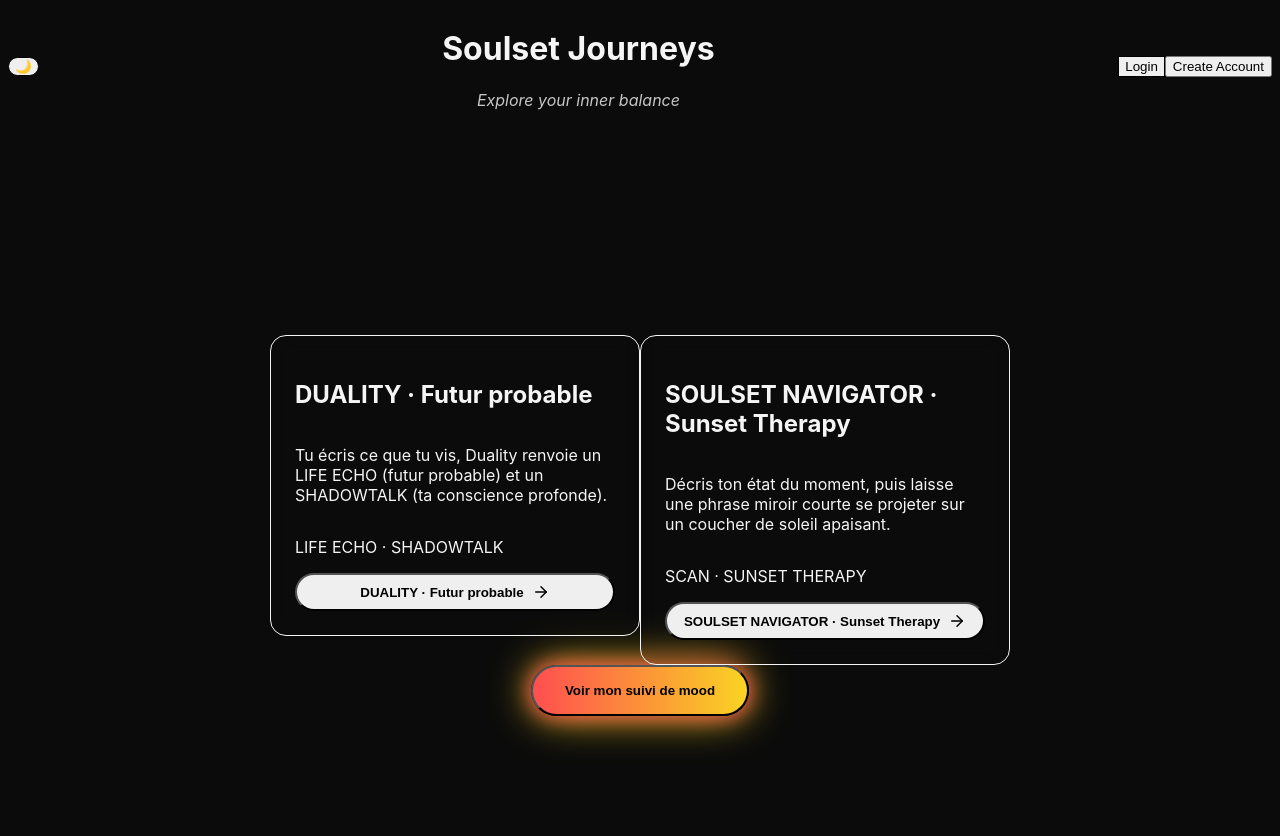
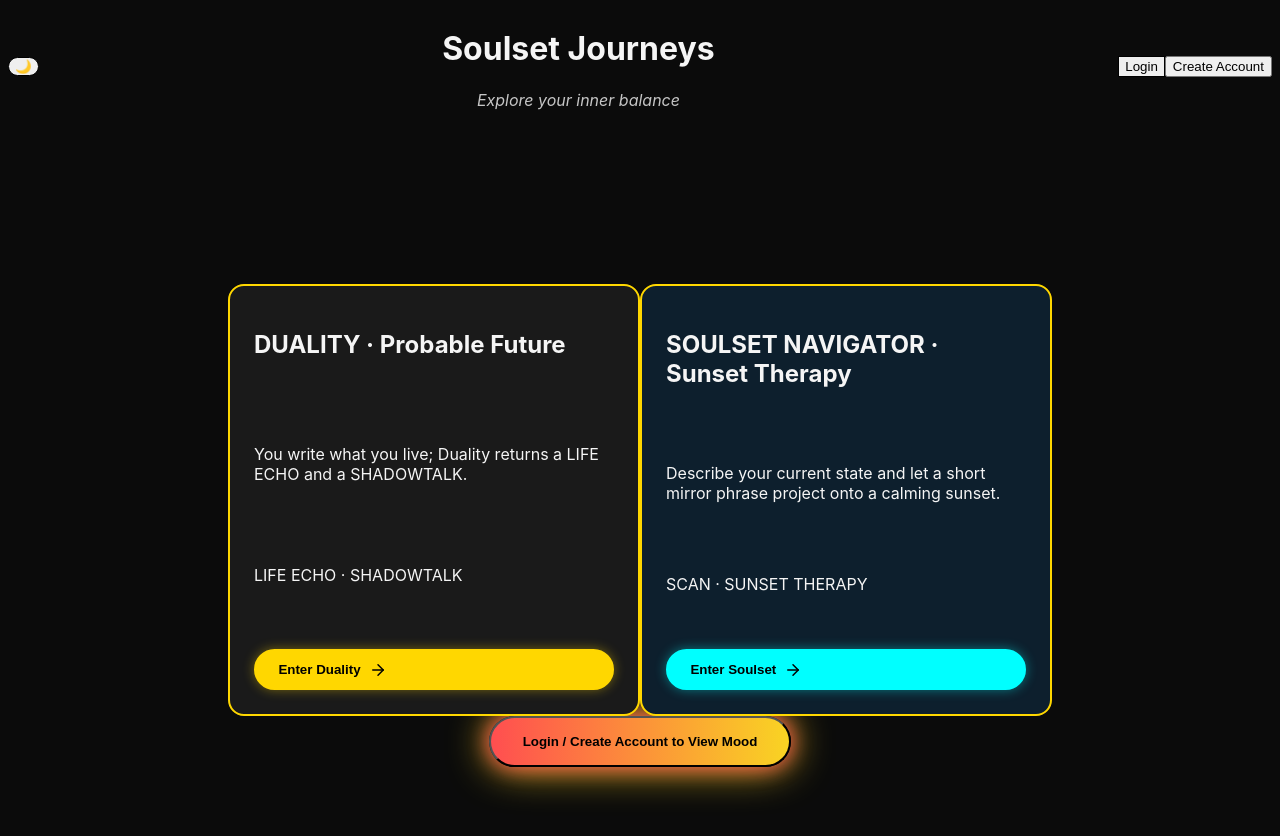
Before and after one commit to InstaMagicGen/Duality, a Next.js app: page / in a window 1280 px wide. Shown: the top 836 px of the page. Built offline with nearby package versions, Linux system fonts and the light colour scheme.

Commit message:
Refactor UI: premium buttons, unified card sizing, spacing, conditional mood button, auto-lang

```diff
--- a/app/globals.css
+++ b/app/globals.css
@@ -2,15 +2,15 @@
 @tailwind components;
 @tailwind utilities;
 
-/* Variables couleurs premium */
+/* Variables premium */
 :root {
   --color-bg: #0b0b0b;
   --color-text: #f5f5f5;
   --color-gold: #FFD700;
   --color-duality-bg: #1a1a1a;
-  --color-duality-glow: #FFD700;
   --color-soulset-bg: #0d1f2d;
-  --color-soulset-glow: #00ffff;
+  --shadow-gold: 0 0 12px rgba(255, 215, 0, .4);
+  --shadow-cyan: 0 0 12px rgba(0, 255, 255, .4);
 }
 
 /* Body global */
@@ -20,67 +20,89 @@ body {
   font-family: 'Inter', sans-serif;
 }
 
-/* Glow effects */
-.glow-yellow {
-  box-shadow: 0 0 15px var(--color-duality-glow), 0 0 30px var(--color-duality-glow)/50;
+/* Header buttons style */
+.header-btn {
+  padding: 0.6rem 1.2rem;
+  border-radius: 9999px;
+  font-weight: 600;
+  border: 2px solid var(--color-gold);
+  background: transparent;
+  color: var(--color-text);
+  transition: all 0.3s ease;
 }
-.glow-cyan {
-  box-shadow: 0 0 15px var(--color-soulset-glow), 0 0 30px var(--color-soulset-glow)/50;
+.header-btn:hover {
+  background: var(--color-gold);
+  color: #000;
+  box-shadow: var(--shadow-gold);
 }
 
-/* Header buttons */
-.header-btn {
-  padding: 0.5rem 1rem;
-  border-radius: 9999px;
-  font-weight: 500;
-  transition: all 0.3s ease;
-}
-
-.theme-btn {
-  background-color: transparent;
-  border: 2px solid var(--color-text);
-}
-
-.login-btn {
-  background-color: #1f2937;
-  color: var(--color-text);
-}
-
-.signup-btn {
-  background-color: #4b5563;
-  color: var(--color-text);
-}
-
-/* App cards */
+/* Boxes unifiées */
 .app-card {
+  width: 360px; /* même taille */
+  min-height: 380px;
   border-radius: 1rem;
   padding: 1.5rem;
-  max-width: 320px;
-  flex: 1;
   display: flex;
   flex-direction: column;
   justify-content: space-between;
   backdrop-filter: blur(8px);
+  border: 2px solid var(--color-gold);
+  transition: transform .3s ease, box-shadow .3s ease;
+}
+.app-card:hover {
+  transform: translateY(-4px);
+  box-shadow: var(--shadow-gold);
 }
 
+/* Couleurs des cartes */
+.duality-card {
+  background: var(--color-duality-bg);
+}
+.soulset-card {
+  background: var(--color-soulset-bg);
+}
+
+/* Boutons des cards */
 .app-btn {
-  padding: 0.5rem 1rem;
+  padding: .6rem 1.4rem;
   border-radius: 9999px;
-  font-weight: bold;
+  font-weight: 700;
   display: flex;
   align-items: center;
-  justify-content: center;
-  gap: 0.5rem;
+  gap: .5rem;
   cursor: pointer;
-  transition: all 0.3s ease;
+  border: 2px solid var(--color-text);
+  transition: all .3s ease;
+}
+.app-btn:hover {
+  transform: translateY(-2px);
 }
 
+/* Bouton Duality */
+.btn-duality {
+  background: var(--color-gold);
+  color: #000;
+  border-color: var(--color-gold);
+  box-shadow: var(--shadow-gold);
+}
+/* Bouton Soulset */
+.btn-soulset {
+  background: cyan;
+  color: #000;
+  border-color: cyan;
+  box-shadow: var(--shadow-cyan);
+}
+
+/* Footer button */
 .footer-btn {
   padding: 1rem 2rem;
   border-radius: 2rem;
-  font-weight: bold;
+  font-weight: 700;
   background: linear-gradient(to right, #ff4e50, #f9d423);
   color: #000;
   box-shadow: 0 0 20px #ff4e50, 0 0 40px #f9d423;
-  transition: all 0.3s ease;
+  transition: all .3s ease;
 }
+.footer-btn:hover {
+  transform: scale(1.05);
+}
--- a/app/page.tsx
+++ b/app/page.tsx
@@ -1,4 +1,4 @@
-'use client'
+'use client';
 
 import { useEffect, useState } from 'react';
 import { useRouter } from 'next/navigation';
@@ -9,49 +9,60 @@ type Lang = 'en' | 'fr' | 'ar';
 const translations: Record<Lang, any> = {
   en: {
     duality: {
-      title: 'DUALITY · Futur probable',
-      desc: 'Tu écris ce que tu vis, Duality renvoie un LIFE ECHO (futur probable) et un SHADOWTALK (ta conscience profonde).',
-      tags: 'LIFE ECHO · SHADOWTALK'
+      title: 'DUALITY · Probable Future',
+      desc: 'You write what you live; Duality returns a LIFE ECHO and a SHADOWTALK.',
+      tags: 'LIFE ECHO · SHADOWTALK',
+      button: 'Enter Duality',
     },
     soulset: {
       title: 'SOULSET NAVIGATOR · Sunset Therapy',
-      desc: 'Décris ton état du moment, puis laisse une phrase miroir courte se projeter sur un coucher de soleil apaisant.',
-      tags: 'SCAN · SUNSET THERAPY'
+      desc: 'Describe your current state and let a short mirror phrase project onto a calming sunset.',
+      tags: 'SCAN · SUNSET THERAPY',
+      button: 'Enter Soulset',
     },
-    footerBtn: 'Voir mon suivi de mood'
+    mood: 'View my mood tracking',
+    loginRedirect: 'Login / Create Account to View Mood',
   },
   fr: {
     duality: {
       title: 'DUALITY · Futur probable',
-      desc: 'Tu écris ce que tu vis, Duality renvoie un LIFE ECHO (futur probable) et un SHADOWTALK (ta conscience profonde).',
-      tags: 'LIFE ECHO · SHADOWTALK'
+      desc: 'Tu écris ce que tu vis ; Duality renvoie un LIFE ECHO et un SHADOWTALK.',
+      tags: 'LIFE ECHO · SHADOWTALK',
+      button: 'Accéder à Duality',
     },
     soulset: {
       title: 'SOULSET NAVIGATOR · Sunset Therapy',
-      desc: 'Décris ton état du moment, puis laisse une phrase miroir courte se projeter sur un coucher de soleil apaisant.',
-      tags: 'SCAN · SUNSET THERAPY'
+      desc: 'Décris ton état du moment et laisse une courte phrase miroir se projeter.',
+      tags: 'SCAN · SUNSET THERAPY',
+      button: 'Accéder à Soulset',
     },
-    footerBtn: 'Voir mon suivi de mood'
+    mood: 'Voir mon suivi de mood',
+    loginRedirect: 'Connecte-toi pour voir le suivi',
   },
   ar: {
     duality: {
       title: 'دوالِتي · المستقبل المحتمل',
-      desc: 'اكتب ما تعيشه، Duality تعكس LIFE ECHO (المستقبل المحتمل) وSHADOWTALK (وعيك العميق).',
-      tags: 'LIFE ECHO · SHADOWTALK'
+      desc: 'أنت تكتب ما تعيشه؛ Duality تعكس LIFE ECHO وSHADOWTALK.',
+      tags: 'LIFE ECHO · SHADOWTALK',
+      button: 'الدخول إلى دوالِتي',
     },
     soulset: {
       title: 'سولسِت نافيجيتور · Sunset Therapy',
-      desc: 'صف حالتك الحالية، ثم دع جملة قصيرة تنعكس على غروب الشمس المريح.',
-      tags: 'SCAN · SUNSET THERAPY'
+      desc: 'صف حالتك الحالية، ثم دع عبارة قصيرة تنعكس على غروب هادئ.',
+      tags: 'SCAN · SUNSET THERAPY',
+      button: 'الدخول إلى سولسِت',
     },
-    footerBtn: 'عرض تتبع مزاجي'
-  }
+    mood: 'عرض تتبع المزاج',
+    loginRedirect: 'سجل الدخول لعرض التتبع',
+  },
 };
 
 export default function Page() {
   const [lang, setLang] = useState<Lang>('en');
   const router = useRouter();
-  const t = translations[lang];
+
+  // Simule état de connexion
+  const [isLoggedIn, setIsLoggedIn] = useState(false);
 
   useEffect(() => {
     const systemLang = navigator.language.toLowerCase();
@@ -60,39 +71,51 @@ export default function Page() {
     else setLang('en');
   }, []);
 
+  const t = translations[lang];
+
+  const handleMoodClick = () => {
+    if (!isLoggedIn) router.push('/login');
+    else router.push('/mood-tracking');
+  };
+
   return (
     <main className="flex flex-col items-center justify-center min-h-screen gap-12 px-4 sm:px-6">
-      {/* Boxes container */}
-      <div className="flex flex-row gap-8 justify-center items-start flex-wrap">
-        {/* DUALITY */}
-        <div className="app-card glow-yellow border border-yellow-500">
-          <h2 className="text-yellow-400 text-xl font-bold mb-2">{t.duality.title}</h2>
-          <p className="text-gray-300 mb-4">{t.duality.desc}</p>
+      <div className="flex flex-row gap-8 justify-center flex-wrap">
+        {/* Duality */}
+        <div className="app-card duality-card glow-yellow">
+          <h2 className="text-yellow-400 text-xl font-bold mb-2">
+            {t.duality.title}
+          </h2>
+          <p className="text-gray-200 mb-4">{t.duality.desc}</p>
           <p className="text-sm text-yellow-200 mb-4">{t.duality.tags}</p>
           <button
-            className="app-btn bg-yellow-400 text-black"
             onClick={() => router.push('/duality')}
+            className="app-btn btn-duality"
           >
-            {t.duality.title} <ArrowRight size={18} />
+            {t.duality.button} <ArrowRight size={18} />
           </button>
         </div>
 
-        {/* SOULSET NAVIGATOR */}
-        <div className="app-card glow-cyan border border-cyan-400">
-          <h2 className="text-cyan-400 text-xl font-bold mb-2">{t.soulset.title}</h2>
-          <p className="text-gray-300 mb-4">{t.soulset.desc}</p>
+        {/* Soulset */}
+        <div className="app-card soulset-card glow-cyan">
+          <h2 className="text-cyan-400 text-xl font-bold mb-2">
+            {t.soulset.title}
+          </h2>
+          <p className="text-gray-200 mb-4">{t.soulset.desc}</p>
           <p className="text-sm text-cyan-200 mb-4">{t.soulset.tags}</p>
           <button
-            className="app-btn bg-cyan-400 text-black"
             onClick={() => router.push('/soulset')}
+            className="app-btn btn-soulset"
           >
-            {t.soulset.title} <ArrowRight size={18} />
+            {t.soulset.button} <ArrowRight size={18} />
           </button>
         </div>
       </div>
 
-      {/* Footer Button */}
-      <button className="footer-btn mt-12">{t.footerBtn}</button>
+      {/* Footer CTA — conditionnel */}
+      <button className="footer-btn" onClick={handleMoodClick}>
+        {!isLoggedIn ? t.loginRedirect : t.mood}
+      </button>
     </main>
   );
 }
```
